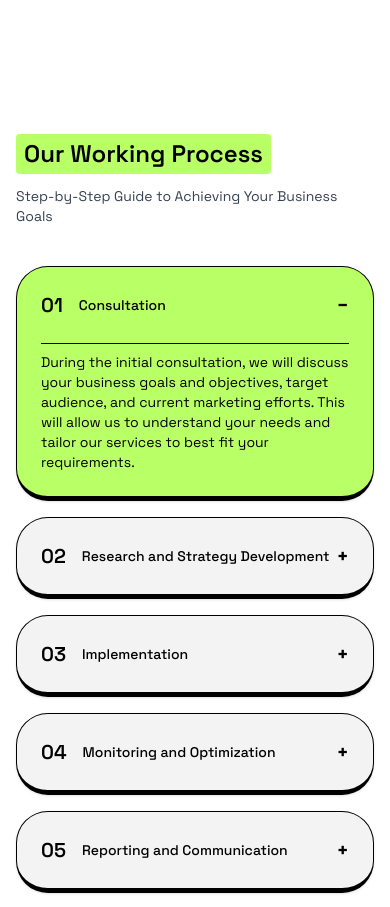
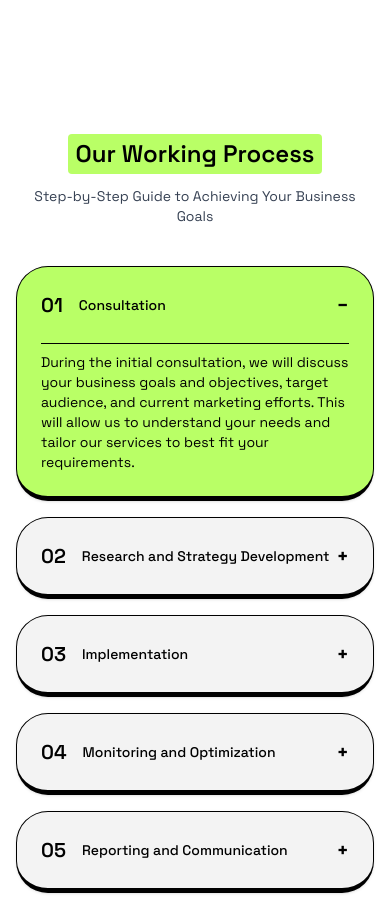
Before and after one commit to FahadBinQaiser/Positivus, a React (Vite) app: page / in a window 390 px wide. Shown: the part 4442-5349 px from the top of the page. Built offline with nearby package versions, Linux system fonts and the light colour scheme.

Commit message:
Fixing stuff

```diff
--- a/src/workingProcess/WorkingProcess.jsx
+++ b/src/workingProcess/WorkingProcess.jsx
@@ -49,10 +49,12 @@ const WorkingProcess = () => {
   return (
     <section className="max-w-5xl mx-auto px-4 sm:px-0 pb-16 font-['Space_Grotesk']">
       <div className="mb-10 flex flex-col sm:flex-row sm:items-center gap-3">
-        <h2 className="text-2xl sm:text-3xl font-semibold bg-[#B9FF66] px-2 py-1 rounded w-fit">
+         <div className="sm:shrink-0">
+        <h2 className="text-2xl sm:text-3xl font-semibold bg-[#B9FF66] px-2 py-1 rounded w-fit mx-auto sm:mx-0">
           Our Working Process
         </h2>
-        <p className="text-sm text-gray-700 sm:ml-4 max-w-md">
+        </div>
+        <p className="text-sm text-center sm:text-left text-gray-700 sm:ml-4 max-w-md">
           Step-by-Step Guide to Achieving{" "}
           <span className="sm:block">Your Business Goals</span>
         </p>
```
